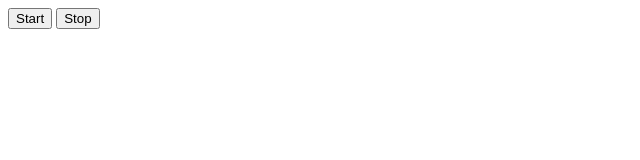
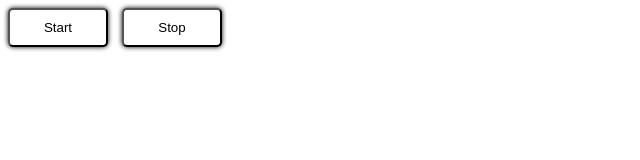
Before and after one commit to Feride-Sham/goit-js-hw-11-color-switch, a website built with webpack: page src/index.html in a window 1280 px wide. Shown: the whole page, without its empty margins (0-640 px from the left). Built offline with nearby package versions, Linux system fonts and the light colour scheme.

Commit message:
Adds styles

```diff
--- a/src/index.html
+++ b/src/index.html
@@ -6,7 +6,7 @@
     <title>Document</title>
   </head>
   <body>
-    <button type="button" data-action="start">Start</button>
-    <button type="button" data-action="stop">Stop</button>
+    <button class="button" type="button" data-action="start">Start</button>
+    <button class="button" type="button" data-action="stop">Stop</button>
   </body>
 </html>
--- a/src/styles.css
+++ b/src/styles.css
@@ -0,0 +1,8 @@
+.button {
+  width: 100px;
+  margin-right: 10px;
+  padding: 10px;
+  background-color: white;
+  border-radius: 5px;
+  box-shadow: 0 0 5px black;
+}
```
